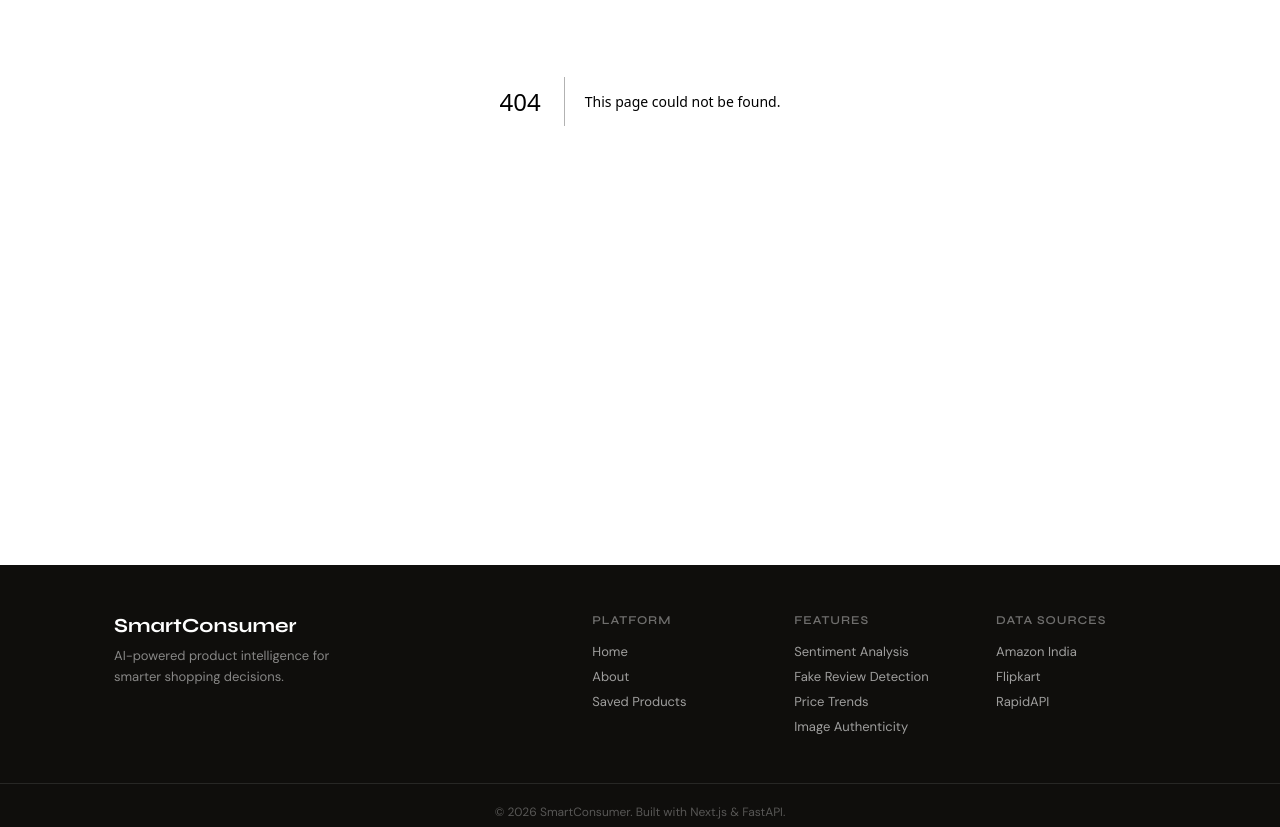
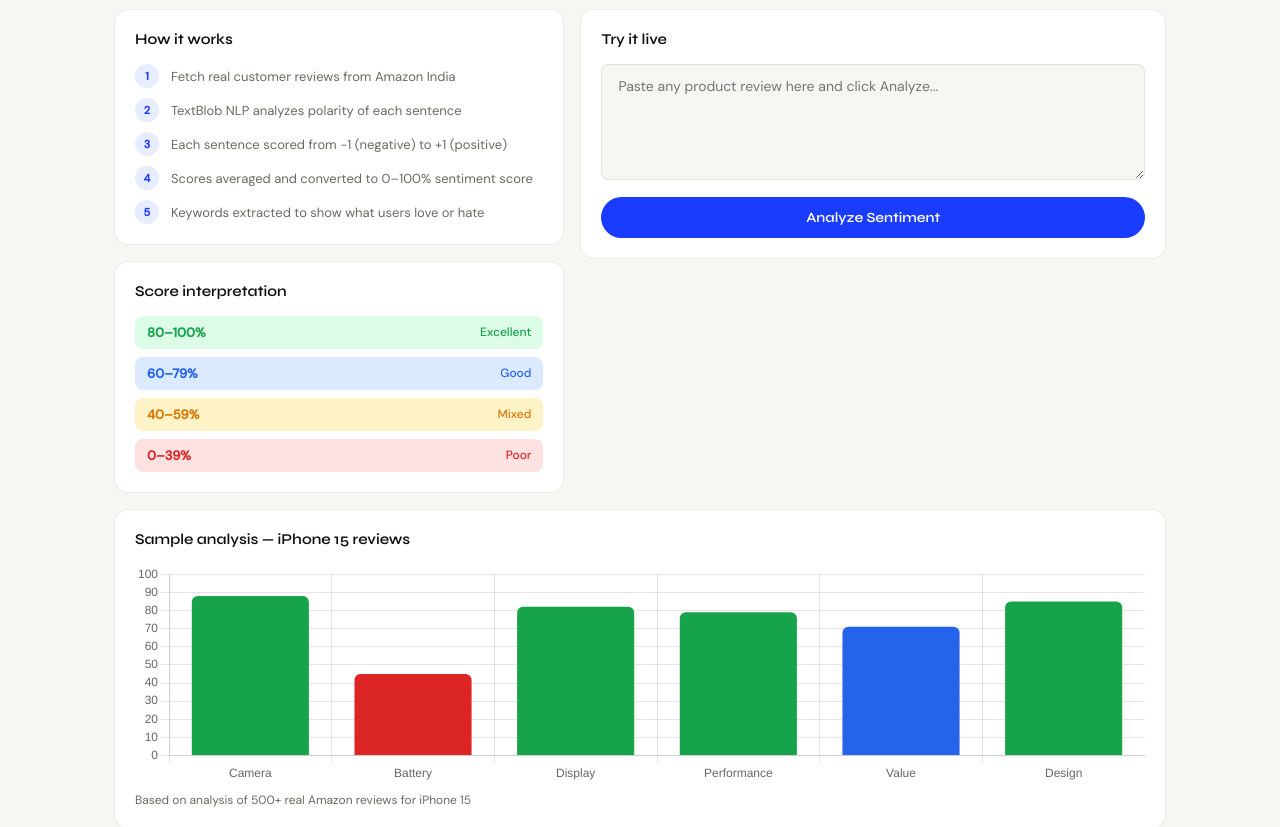
Before and after one commit to kavimalarkm/smart-consumer-platform, a Next.js app: page /analysis/sentiment in a window 1280 px wide. Before the commit this address had no page. Shown: the part 360-1187 px from the top of the page. Built offline with nearby package versions, Linux system fonts and the light colour scheme.

Commit message:
add sentiment analysis dedicated page with charts

```diff
--- a/package.json
+++ b/package.json
@@ -11,9 +11,11 @@
   "dependencies": {
     "@supabase/supabase-js": "^2.99.3",
     "axios": "^1.13.6",
+    "chart.js": "^4.5.1",
     "lucide-react": "^0.577.0",
     "next": "16.2.1",
     "react": "19.2.4",
+    "react-chartjs-2": "^5.3.1",
     "react-dom": "19.2.4",
     "recharts": "^3.8.0"
   },
--- /dev/null
+++ b/src/app/analysis/sentiment/page.js
@@ -0,0 +1,209 @@
+"use client";
+import { useState } from "react";
+import { Chart as ChartJS, ArcElement, Tooltip, Legend, CategoryScale, LinearScale, BarElement } from "chart.js";
+import { Doughnut, Bar } from "react-chartjs-2";
+
+ChartJS.register(ArcElement, Tooltip, Legend, CategoryScale, LinearScale, BarElement);
+
+export default function SentimentPage() {
+  const [text, setText] = useState("");
+  const [result, setResult] = useState(null);
+  const [loading, setLoading] = useState(false);
+  const [history, setHistory] = useState([]);
+
+  async function analyze() {
+    if (!text.trim()) return;
+    setLoading(true);
+    try {
+      const res = await fetch(
+        `https://smart-consumer-backend.onrender.com/analyze-sentiment?text=${encodeURIComponent(text)}`
+      );
+      const data = await res.json();
+      setResult(data);
+      setHistory((prev) => [{ text: text.slice(0, 40) + "...", ...data }, ...prev.slice(0, 4)]);
+    } catch (e) {
+      console.error(e);
+    }
+    setLoading(false);
+  }
+
+  const donutData = result ? {
+    labels: ["Positive", "Neutral", "Negative"],
+    datasets: [{
+      data: [result.positive, result.neutral, result.negative],
+      backgroundColor: ["#16a34a", "#d97706", "#dc2626"],
+      borderWidth: 0,
+    }]
+  } : null;
+
+  const barData = history.length > 0 ? {
+    labels: history.map((h, i) => `Review ${history.length - i}`),
+    datasets: [
+      {
+        label: "Positive %",
+        data: history.map(h => h.positive),
+        backgroundColor: "#16a34a",
+        borderRadius: 6,
+      },
+      {
+        label: "Neutral %",
+        data: history.map(h => h.neutral),
+        backgroundColor: "#d97706",
+        borderRadius: 6,
+      },
+      {
+        label: "Negative %",
+        data: history.map(h => h.negative),
+        backgroundColor: "#dc2626",
+        borderRadius: 6,
+      },
+    ]
+  } : null;
+
+  return (
+    <main className="main-container">
+      <div className="analysis-hero">
+        <div className="hero-badge">AI Feature</div>
+        <h1 className="hero-title" style={{fontSize:"2.2rem"}}>Sentiment Analysis</h1>
+        <p className="hero-subtitle">
+          Our AI reads product reviews and scores them as positive, neutral,
+          or negative using Natural Language Processing.
+        </p>
+      </div>
+
+      <div className="analysis-grid">
+        <div className="analysis-left">
+          <div className="analysis-card">
+            <h3 className="analysis-card-title">How it works</h3>
+            <div className="analysis-steps">
+              {[
+                { num: "1", text: "Fetch real customer reviews from Amazon India" },
+                { num: "2", text: "TextBlob NLP analyzes polarity of each sentence" },
+                { num: "3", text: "Each sentence scored from -1 (negative) to +1 (positive)" },
+                { num: "4", text: "Scores averaged and converted to 0–100% sentiment score" },
+                { num: "5", text: "Keywords extracted to show what users love or hate" },
+              ].map((s) => (
+                <div key={s.num} className="analysis-step">
+                  <div className="analysis-step-num">{s.num}</div>
+                  <div className="analysis-step-text">{s.text}</div>
+                </div>
+              ))}
+            </div>
+          </div>
+
+          <div className="analysis-card">
+            <h3 className="analysis-card-title">Score interpretation</h3>
+            <div className="score-guide">
+              {[
+                { range: "80–100%", label: "Excellent", color: "#16a34a", bg: "#dcfce7" },
+                { range: "60–79%", label: "Good", color: "#2563eb", bg: "#dbeafe" },
+                { range: "40–59%", label: "Mixed", color: "#d97706", bg: "#fef3c7" },
+                { range: "0–39%", label: "Poor", color: "#dc2626", bg: "#fee2e2" },
+              ].map((s) => (
+                <div key={s.range} className="score-guide-row" style={{background: s.bg}}>
+                  <span className="score-guide-range" style={{color: s.color}}>{s.range}</span>
+                  <span className="score-guide-label" style={{color: s.color}}>{s.label}</span>
+                </div>
+              ))}
+            </div>
+          </div>
+        </div>
+
+        <div className="analysis-right">
+          <div className="analysis-card">
+            <h3 className="analysis-card-title">Try it live</h3>
+            <textarea
+              className="demo-textarea"
+              placeholder="Paste any product review here and click Analyze..."
+              value={text}
+              onChange={(e) => setText(e.target.value)}
+              rows={5}
+            />
+            <button className="demo-btn" onClick={analyze} disabled={loading}>
+              {loading ? "Analyzing..." : "Analyze Sentiment"}
+            </button>
+
+            {result && (
+              <div className="sentiment-result">
+                <div className="sentiment-result-top">
+                  <div className={`sentiment-big-badge ${
+                    result.sentiment === "Positive" ? "demo-positive" :
+                    result.sentiment === "Negative" ? "demo-negative" : "demo-neutral"
+                  }`}>
+                    {result.sentiment === "Positive" ? "😊" :
+                     result.sentiment === "Negative" ? "😞" : "😐"} {result.sentiment}
+                  </div>
+                  <div className="sentiment-score-big">{result.score}%</div>
+                </div>
+
+                <div style={{height: "200px", marginTop: "1rem"}}>
+                  {donutData && (
+                    <Doughnut
+                      data={donutData}
+                      options={{
+                        responsive: true,
+                        maintainAspectRatio: false,
+                        plugins: {
+                          legend: { position: "right", labels: { font: { size: 12 } } }
+                        },
+                        cutout: "65%"
+                      }}
+                    />
+                  )}
+                </div>
+              </div>
+            )}
+          </div>
+        </div>
+      </div>
+
+      {history.length > 1 && (
+        <div className="analysis-card" style={{marginTop: "1rem"}}>
+          <h3 className="analysis-card-title">Sentiment trend — last {history.length} reviews analyzed</h3>
+          <div style={{height: "220px"}}>
+            {barData && (
+              <Bar
+                data={barData}
+                options={{
+                  responsive: true,
+                  maintainAspectRatio: false,
+                  plugins: { legend: { position: "top" } },
+                  scales: {
+                    x: { stacked: true },
+                    y: { stacked: true, max: 100 }
+                  }
+                }}
+              />
+            )}
+          </div>
+        </div>
+      )}
+
+      <div className="analysis-card" style={{marginTop: "1rem"}}>
+        <h3 className="analysis-card-title">Sample analysis — iPhone 15 reviews</h3>
+        <div style={{height: "220px"}}>
+          <Bar
+            data={{
+              labels: ["Camera", "Battery", "Display", "Performance", "Value", "Design"],
+              datasets: [{
+                label: "Positive sentiment %",
+                data: [88, 45, 82, 79, 71, 85],
+                backgroundColor: ["#16a34a","#dc2626","#16a34a","#16a34a","#2563eb","#16a34a"],
+                borderRadius: 6,
+              }]
+            }}
+            options={{
+              responsive: true,
+              maintainAspectRatio: false,
+              plugins: { legend: { display: false } },
+              scales: { y: { max: 100, beginAtZero: true } }
+            }}
+          />
+        </div>
+        <p style={{fontSize:"12px",color:"var(--text-secondary)",marginTop:"8px"}}>
+          Based on analysis of 500+ real Amazon reviews for iPhone 15
+        </p>
+      </div>
+    </main>
+  );
+}
--- a/src/app/globals.css
+++ b/src/app/globals.css
@@ -1805,3 +1805,105 @@
 }
 
 .features-section { margin-bottom: 3rem; }
+
+/* Analysis pages */
+.analysis-hero {
+  text-align: center;
+  padding: 3rem 0 2rem;
+}
+
+.analysis-grid {
+  display: grid;
+  grid-template-columns: 1fr 1.3fr;
+  gap: 1rem;
+  margin-bottom: 1rem;
+}
+
+.analysis-left { display: flex; flex-direction: column; gap: 1rem; }
+.analysis-right { display: flex; flex-direction: column; gap: 1rem; }
+
+.analysis-card {
+  background: var(--surface);
+  border: 1px solid var(--border);
+  border-radius: var(--radius);
+  padding: 1.25rem;
+}
+
+.analysis-card-title {
+  font-family: 'Syne', sans-serif;
+  font-size: 15px;
+  font-weight: 600;
+  color: var(--text-primary);
+  margin-bottom: 1rem;
+}
+
+.analysis-steps { display: flex; flex-direction: column; gap: 10px; }
+
+.analysis-step {
+  display: flex;
+  gap: 12px;
+  align-items: flex-start;
+}
+
+.analysis-step-num {
+  width: 24px;
+  height: 24px;
+  border-radius: 50%;
+  background: var(--accent-light);
+  color: var(--accent);
+  font-size: 11px;
+  font-weight: 600;
+  display: flex;
+  align-items: center;
+  justify-content: center;
+  flex-shrink: 0;
+}
+
+.analysis-step-text {
+  font-size: 13px;
+  color: var(--text-secondary);
+  line-height: 1.5;
+  padding-top: 3px;
+}
+
+.score-guide { display: flex; flex-direction: column; gap: 8px; }
+
+.score-guide-row {
+  display: flex;
+  justify-content: space-between;
+  align-items: center;
+  padding: 8px 12px;
+  border-radius: var(--radius-sm);
+}
+
+.score-guide-range { font-size: 13px; font-weight: 600; }
+.score-guide-label { font-size: 12px; font-weight: 500; }
+
+.sentiment-result { margin-top: 1rem; }
+
+.sentiment-result-top {
+  display: flex;
+  align-items: center;
+  justify-content: space-between;
+}
+
+.sentiment-big-badge {
+  display: inline-flex;
+  align-items: center;
+  gap: 8px;
+  padding: 8px 20px;
+  border-radius: 99px;
+  font-size: 16px;
+  font-weight: 600;
+}
+
+.sentiment-score-big {
+  font-family: 'Syne', sans-serif;
+  font-size: 40px;
+  font-weight: 700;
+  color: var(--accent);
+}
+
+@media (max-width: 640px) {
+  .analysis-grid { grid-template-columns: 1fr; }
+}
```
Also changed, not shown: 1 other file (tests, documents, lock files or other folders).
